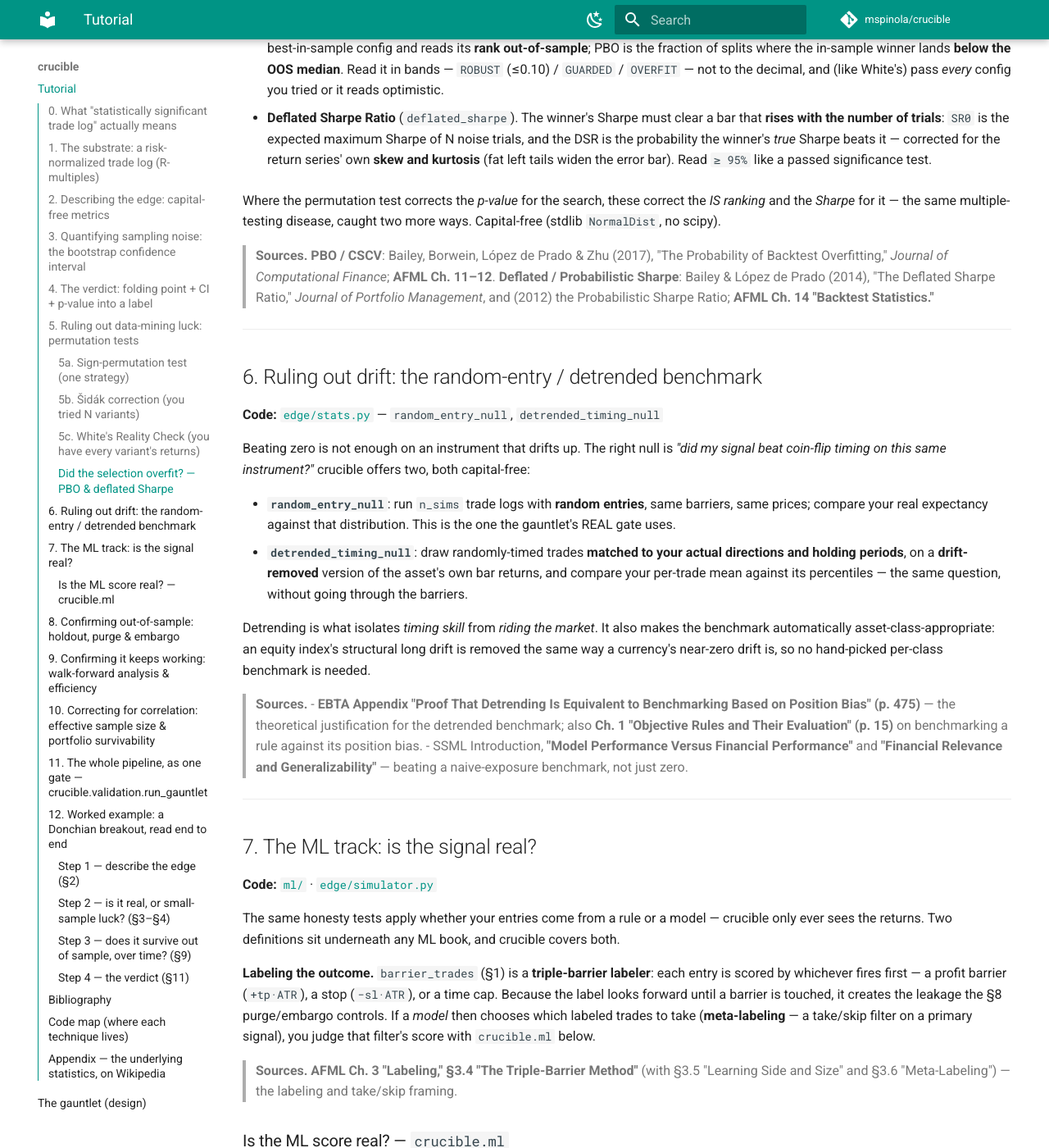
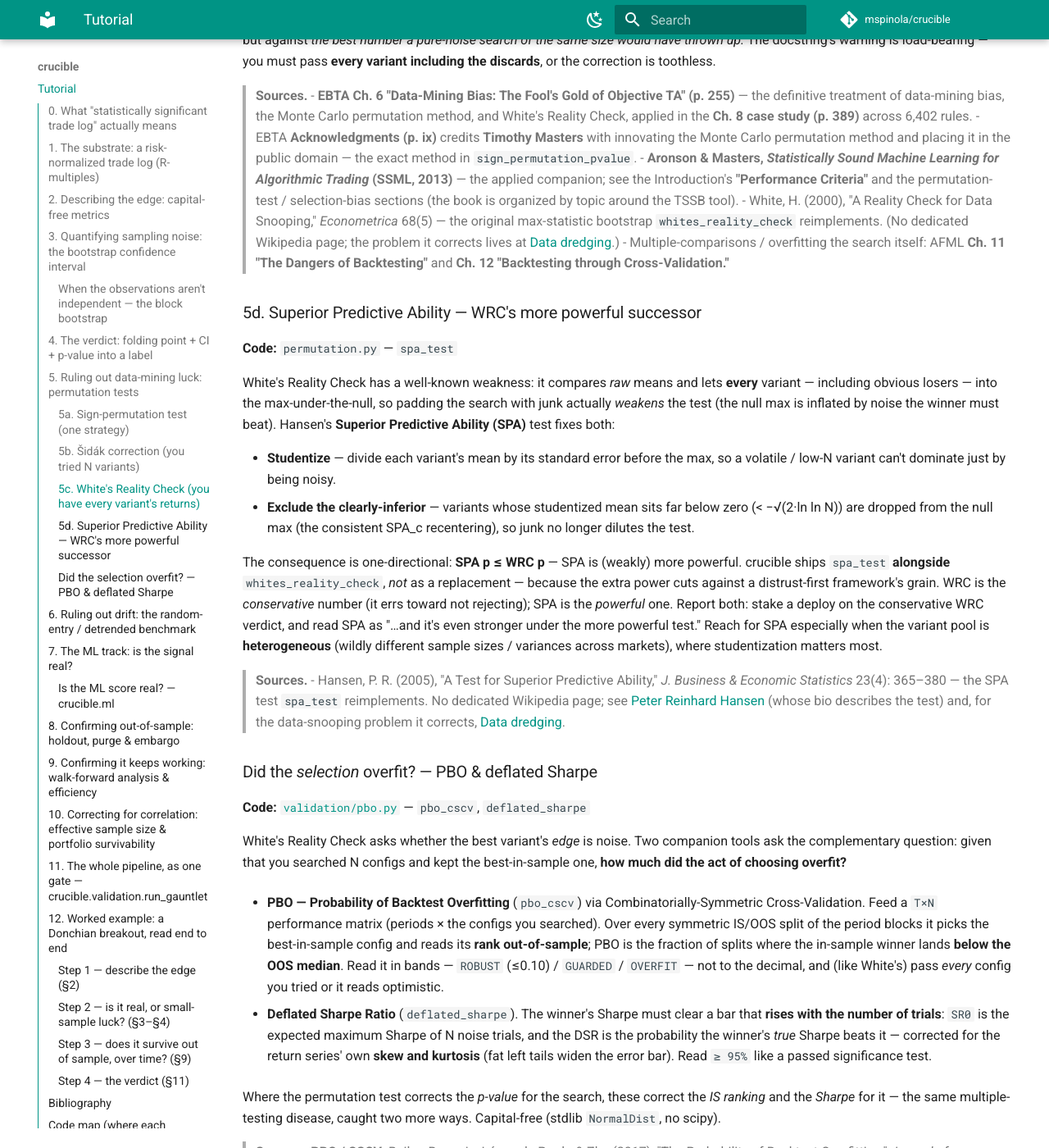
Before and after one commit to mspinola/crucible, an MkDocs documentation site: the page built from docs/index.md, in a window 1280 px wide and 1400 px high, scrolled down 5106 px. Shown: the whole window at 82% size. Built offline with MkDocs 1.6.1 and Material for MkDocs 9.7.7, drawn with Linux system fonts in a browser that asks for light colours; comment, search, counter and statistics services are not loaded; some of the changed text lies outside the part shown.

Commit message:
feat(validation): Hansen SPA test alongside WRC + tutorial (block bootstrap & SPA)
spa_test (permutation.py) — Hansen's Superior Predictive Ability test, WRC's more
powerful successor: studentizes each variant by its SE and drops clearly-inferior
variants (studentized mean < -sqrt(2 ln ln N), the consistent SPA_c recentering) so
padding the pool with junk no longer weakens the test. Result: SPA p <= WRC p.
Shipped ALONGSIDE whites_reality_check, not replacing it — WRC is the conservative
number, SPA the powerful one; report both and adopt the extra power deliberately.
3 tests incl. "SPA <= WRC on a junk-padded pool" + exclusion accounting.

Tutorial (docs/index.md):
- §3 gains a block-bootstrap subsection (why the i.i.d./sign-perm nulls break on a
  pooled multi-asset book, and block_bootstrap_pvalue/ci as the fix).
- §5 gains §5d on SPA (studentize + exclude-inferior, SPA<=WRC, conservative-default
  philosophy).
- Wikipedia links added — no dedicated pages exist for WRC or SPA, so linked the
  honest closest: Data dredging (data-snooping), Peter Reinhard Hansen (SPA), and
  Bootstrapping (statistics) (block/stationary bootstrap). Code map + appendix updated.

README: SPA line next to WRC. Full suite 146 pass.

Co-Authored-By: Claude Opus 4.8 <noreply@anthropic.com>

````diff
--- a/docs/index.md
+++ b/docs/index.md
@@ -158,6 +158,33 @@ lower bound is negative does not clear the gate.
 > - Carver, *Systematic Trading*, **Appendix C "Portfolio Optimisation → More details on
 >   bootstrapping"** — bootstrap resampling applied to strategy/portfolio estimates.
 
+### When the observations aren't independent — the block bootstrap
+
+The i.i.d. bootstrap above (and the sign-permutation of §5) treats trades as **exchangeable**.
+That's fine for a single instrument, but it *breaks* for a **pooled multi-asset book**: one
+macro shock in Oct-2008 fires correlated longs across equities, metals, and FX at once, so those
+trades are not independent draws. Resampling them independently **overstates** the edge's
+significance — too-tight CIs, too-small p.
+
+The fix is to resample **contiguous blocks of calendar time** instead of individual trades, so
+the clustering survives in the null. Feed `block_bootstrap_pvalue` / `block_bootstrap_ci`
+(`edge/stats.py`) an ordered **period-return series** — e.g. monthly summed R on a gap-free grid
+— and it zero-centers to impose H₀ (mean = 0) and resamples blocks (circular, or the
+Politis–Romano **stationary bootstrap** for random block lengths):
+
+```python
+from crucible.edge import block_bootstrap_pvalue
+p = block_bootstrap_pvalue(monthly_R, block=6)   # ~1 ≈ i.i.d.; larger blocks absorb autocorrelation
+```
+
+`block≈1` reproduces the i.i.d. result; longer blocks *widen* the null exactly when the series is
+positively autocorrelated — the honest p for a clustered book. Useful diagnostic: if the p barely
+moves as the block grows, the clustering is hurting your *drawdown*, not the significance of your
+*mean* — two different statistics.
+
+> **Source.** Politis & Romano (1994), "The Stationary Bootstrap," *JASA* 89(428): 1303–1313 —
+> the block/stationary bootstrap for dependent data ([Bootstrapping (statistics)](https://en.wikipedia.org/wiki/Bootstrapping_(statistics))).
+
 ---
 
 ## 4. The verdict: folding point + CI + p-value into a label
@@ -248,9 +275,40 @@ pass **every variant including the discards**, or the correction is toothless.
 >   and the permutation-test / selection-bias sections (the book is organized by topic
 >   around the TSSB tool).
 > - White, H. (2000), "A Reality Check for Data Snooping," *Econometrica* 68(5) — the
->   original max-statistic bootstrap `whites_reality_check` reimplements.
+>   original max-statistic bootstrap `whites_reality_check` reimplements. (No dedicated
+>   Wikipedia page; the problem it corrects lives at [Data dredging](https://en.wikipedia.org/wiki/Data_dredging).)
 > - Multiple-comparisons / overfitting the search itself: AFML **Ch. 11 "The Dangers of
 >   Backtesting"** and **Ch. 12 "Backtesting through Cross-Validation."**
+
+### 5d. Superior Predictive Ability — WRC's more powerful successor
+
+**Code:** `permutation.py` — `spa_test`
+
+White's Reality Check has a well-known weakness: it compares *raw* means and lets **every**
+variant — including obvious losers — into the max-under-the-null, so padding the search with
+junk actually *weakens* the test (the null max is inflated by noise the winner must beat).
+Hansen's **Superior Predictive Ability (SPA)** test fixes both:
+
+- **Studentize** — divide each variant's mean by its standard error before the max, so a
+  volatile / low-N variant can't dominate just by being noisy.
+- **Exclude the clearly-inferior** — variants whose studentized mean sits far below zero
+  (< −√(2·ln ln N)) are dropped from the null max (the consistent SPA_c recentering), so junk
+  no longer dilutes the test.
+
+The consequence is one-directional: **SPA p ≤ WRC p** — SPA is (weakly) more powerful. crucible
+ships `spa_test` **alongside** `whites_reality_check`, *not* as a replacement — because the extra
+power cuts against a distrust-first framework's grain. WRC is the *conservative* number (it errs
+toward not rejecting); SPA is the *powerful* one. Report both: stake a deploy on the conservative
+WRC verdict, and read SPA as "…and it's even stronger under the more powerful test." Reach for SPA
+especially when the variant pool is **heterogeneous** (wildly different sample sizes / variances
+across markets), where studentization matters most.
+
+> **Sources.**
+> - Hansen, P. R. (2005), "A Test for Superior Predictive Ability," *J. Business & Economic
+>   Statistics* 23(4): 365–380 — the SPA test `spa_test` reimplements. No dedicated Wikipedia
+>   page; see [Peter Reinhard Hansen](https://en.wikipedia.org/wiki/Peter_Reinhard_Hansen)
+>   (whose bio describes the test) and, for the data-snooping problem it corrects,
+>   [Data dredging](https://en.wikipedia.org/wiki/Data_dredging).
 
 ### Did the *selection* overfit? — PBO & deflated Sharpe
 
@@ -724,8 +782,9 @@ Information Coefficient (§7).
 | Look-ahead-free barrier simulator | `crucible/src/crucible/edge/simulator.py` |
 | Edge metrics (expectancy, PF, SQN, excursion…) | `crucible/src/crucible/edge/metrics.py` |
 | Bootstrap CI + metric-set CIs, p-value, reality_check verdict | `crucible/src/crucible/edge/stats.py` |
+| Block/stationary-bootstrap significance (serial dependence) | `crucible/src/crucible/edge/stats.py` |
 | Random-entry null + detrended timing null | `crucible/src/crucible/edge/stats.py` |
-| Sign-permutation, Šidák, White's Reality Check | `crucible/src/crucible/validation/permutation.py` |
+| Sign-permutation, Šidák, White's Reality Check + Hansen's SPA | `crucible/src/crucible/validation/permutation.py` |
 | PBO (CSCV) + deflated Sharpe | `crucible/src/crucible/validation/pbo.py` |
 | ML signal quality — IC, decay, redundancy, PIT | `crucible/src/crucible/ml/` |
 | Purged/embargoed holdout | `crucible/src/crucible/validation/holdout.py` |
@@ -746,9 +805,11 @@ bibliography, not a replacement for them.
 | Concept | In | Wikipedia |
 |---|---|---|
 | Bootstrapping (resampling) | §3 | [Bootstrapping (statistics)](https://en.wikipedia.org/wiki/Bootstrapping_(statistics)) |
+| Block / stationary bootstrap (dependent data) | §3 | [Bootstrapping (statistics)](https://en.wikipedia.org/wiki/Bootstrapping_(statistics)) |
 | Confidence interval | §3 | [Confidence interval](https://en.wikipedia.org/wiki/Confidence_interval) |
 | Permutation test | §5 | [Permutation test](https://en.wikipedia.org/wiki/Permutation_test) |
 | Data-mining bias | §5 | [Data dredging](https://en.wikipedia.org/wiki/Data_dredging) |
+| White's Reality Check / SPA test *(no dedicated pages)* | §5 | [Data dredging](https://en.wikipedia.org/wiki/Data_dredging) · [Peter Reinhard Hansen](https://en.wikipedia.org/wiki/Peter_Reinhard_Hansen) |
 | Multiple comparisons | §5 | [Multiple comparisons problem](https://en.wikipedia.org/wiki/Multiple_comparisons_problem) |
 | Šidák correction | §5 | [Šidák correction](https://en.wikipedia.org/wiki/%C5%A0id%C3%A1k_correction) |
 | Backtest overfitting / deflated Sharpe | §5 | [Deflated Sharpe ratio](https://en.wikipedia.org/wiki/Deflated_Sharpe_ratio) |
````
Also changed, not shown: README.md (+5 -2 lines), 3 other files.
